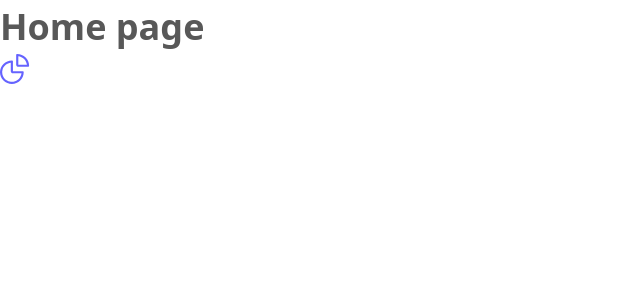
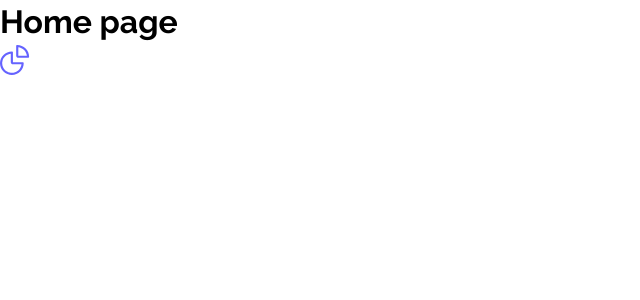
Before and after one commit to thomas-marth/cooljob, a React (Vite) app: page / in a window 1280 px wide. Shown: the top 300 px of the page, without its empty margins (0-640 px from the left). Built offline with nearby package versions, Linux system fonts and the light colour scheme.

Commit message:
Fixed root styles

```diff
--- a/src/App.css
+++ b/src/App.css
@@ -4,14 +4,6 @@
   margin: 0;
   padding: 0;
   box-sizing: border-box;
-}
-
-html {
-  scroll-behavior: smooth;
-  font-family: "Raleway", sans-serif;
-  font-size: clamp(14px, 2vw, 18px);
-  font-weight: 500;
-  color: #212529;
 }
 
 body {
--- a/src/index.css
+++ b/src/index.css
@@ -1,8 +1,9 @@
 :root {
-  font-family: system-ui, Avenir, Helvetica, Arial, sans-serif;
-  line-height: 1.5;
-  font-weight: 400;
-  color: #585858;
+  scroll-behavior: smooth;
+  font-family: "Raleway", sans-serif;
+  font-weight: 500;
+  line-height: 1.4;
+  color: #000;
 
   font-synthesis: none;
   text-rendering: optimizeLegibility;
```
